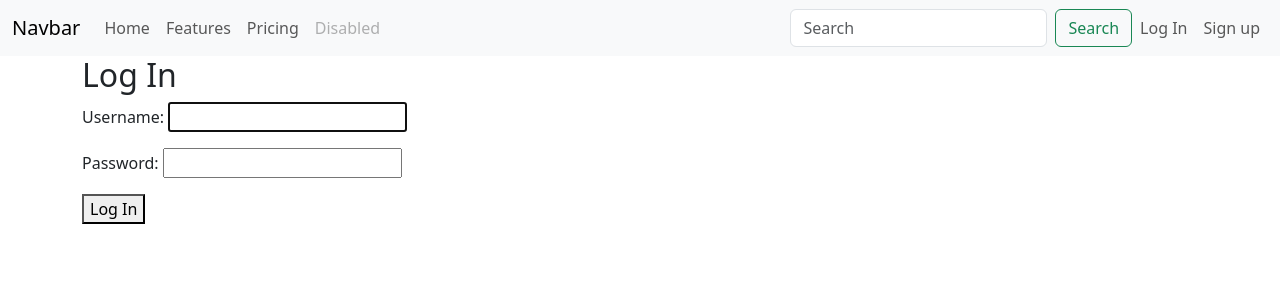
After one commit to shahrokh-rhmani/auction-django, a Django app: page /accounts/login/ in a window 1280 px wide. The commit adds this page. Shown: the top 300 px of the page. Run offline with Django 5.2, Linux system fonts and the light colour scheme; some libraries are stand-ins or nearby versions.

Commit message:
setup login and logout

```diff
--- a/config/settings.py
+++ b/config/settings.py
@@ -128,3 +128,7 @@ MEDIA_URL = '/media/'
 # https://docs.djangoproject.com/en/5.0/ref/settings/#default-auto-field
 
 DEFAULT_AUTO_FIELD = 'django.db.models.BigAutoField'
+
+###
+LOGIN_REDIRECT_URL = 'index'
+LOGOUT_REDIRECT_URL = 'index'
--- a/config/urls.py
+++ b/config/urls.py
@@ -23,4 +23,5 @@ from django.conf.urls.static import static
 urlpatterns = [
     path('admin/', admin.site.urls),
     path('', include('auction.urls')),
+    path('accounts/', include('django.contrib.auth.urls')),
 ]  + static(settings.MEDIA_URL, document_root=settings.MEDIA_ROOT)
--- a/templates/_nav.html
+++ b/templates/_nav.html
@@ -34,12 +34,12 @@
                 <a class="nav-link" href="/balance/">Balance : €{{ balance }}</a>
             </li>
             <li class="nav-item">
-                <a class="nav-link" href="/logout/">logout</a>
+                <a class="nav-link" href="{% url 'logout' %}">Log Out</a>
             </li>
         {% else %}
 
         <li class="nav-item open-modal">
-            <a id="login" href="#" class="nav-link trigger-btn" data-toggle="modal">Login</a>
+            <a id="login" href="{% url 'login' %}" class="nav-link trigger-btn" data-toggle="modal">Log In</a>
         </li>
         <li class="nav-item">
             <a id="signup" class="nav-link" href="#">Sign up</a>
--- /dev/null
+++ b/templates/registration/login.html
@@ -0,0 +1,10 @@
+{% extends '_base.html' %}
+
+{% block content %}
+    <h2>Log In</h2>
+    <form method="post">
+        {% csrf_token %}
+        {{form.as_p}}
+        <button type="submit">Log In</button>
+    </form>
+{% endblock content %}
```
Also changed, not shown: auction/views.py (+10 -2 lines).
